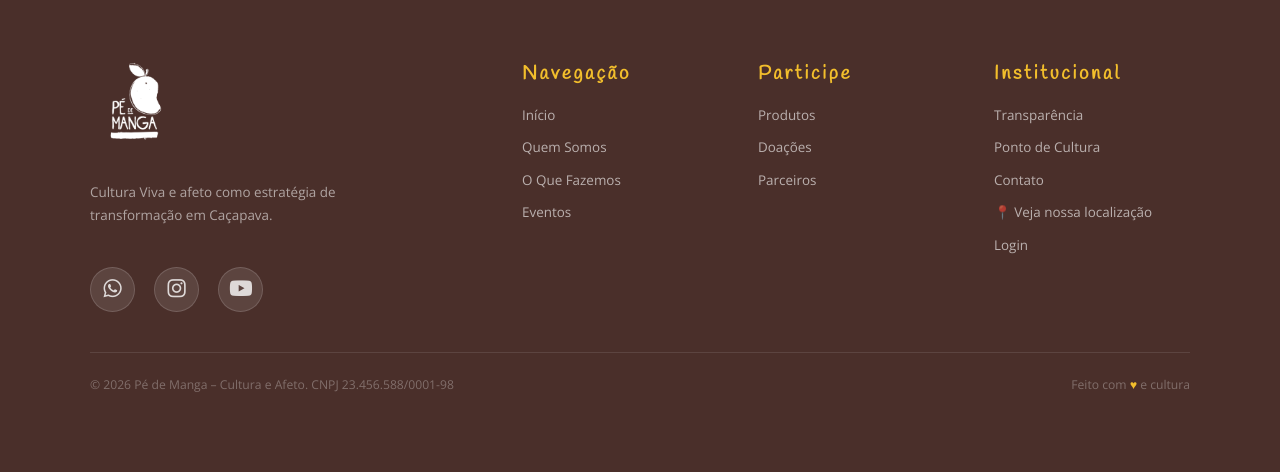
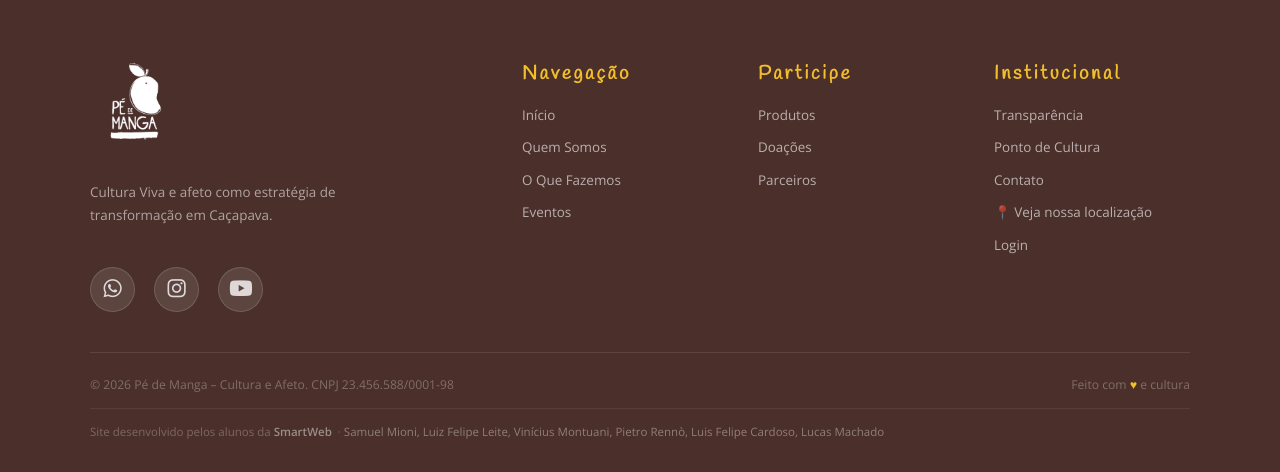
Before and after one commit to pietro-renno/pe-de-manga, a PHP site: page /index.php in a window 1280 px wide. Shown: the part 2223-2695 px from the top of the page. Before the commit the page ends 2615 px from the top, so only its background shows below. Run offline with PHP 8.4, Linux system fonts and the light colour scheme; some web fonts are replaced.

Commit message:
Adiciona créditos dos desenvolvedores no rodapé
Faixa discreta abaixo do footer-bottom com os nomes dos alunos da SmartWeb
e links para seus perfis (GitHub / Linktree). Separador por vírgula com
hover amarelo.

https://claude.ai/code/session_013v8fj4u5n5z8pYmFASDh67

```diff
--- a/assets/css/style.css
+++ b/assets/css/style.css
@@ -545,6 +545,33 @@ footer {
   color: var(--amarelo);
 }
 
+.footer-devs {
+  max-width: 1100px;
+  margin: 14px auto 0;
+  padding: 14px 0 0;
+  border-top: 1px solid rgba(255,255,255,.07);
+  display: flex;
+  align-items: center;
+  flex-wrap: wrap;
+  gap: 6px 0;
+  font-size: .72rem;
+  color: rgba(255,255,255,.28);
+}
+.footer-devs strong { color: rgba(255,255,255,.45); }
+.footer-devs-list {
+  display: flex;
+  flex-wrap: wrap;
+  gap: 4px 0;
+}
+.footer-devs-list a {
+  color: rgba(255,255,255,.38);
+  transition: color .2s;
+  font-size: .72rem;
+}
+.footer-devs-list a::after { content: ',\00a0'; }
+.footer-devs-list a:last-child::after { content: ''; }
+.footer-devs-list a:hover { color: var(--amarelo); }
+
 .social-links {
   display: flex;
   gap: 1.2rem;
--- a/includes/footer.php
+++ b/includes/footer.php
@@ -42,6 +42,17 @@
     <span>&copy; <?php echo date('Y'); ?> Pé de Manga – Cultura e Afeto. CNPJ 23.456.588/0001-98</span>
     <span>Feito com <span class="fb-heart">&#9829;</span> e cultura</span>
   </div>
+  <div class="footer-devs">
+    <span>Site desenvolvido pelos alunos da <strong>SmartWeb</strong> &nbsp;·&nbsp;</span>
+    <div class="footer-devs-list">
+      <a href="https://github.com/Tomate3181" target="_blank" rel="noopener">Samuel Mioni</a>
+      <a href="https://github.com/felipenhoslol" target="_blank" rel="noopener">Luiz Felipe Leite</a>
+      <a href="https://github.com/Vinicius3442" target="_blank" rel="noopener">Vinícius Montuani</a>
+      <a href="https://github.com/pietro-renno" target="_blank" rel="noopener">Pietro Rennò</a>
+      <a href="https://linktr.ee/cardoso30s" target="_blank" rel="noopener">Luis Felipe Cardoso</a>
+      <a href="https://github.com/lucasmsdev" target="_blank" rel="noopener">Lucas Machado</a>
+    </div>
+  </div>
 </footer>
 <div id="toast"></div>
 <script src="assets/js/main.js"></script>
```
